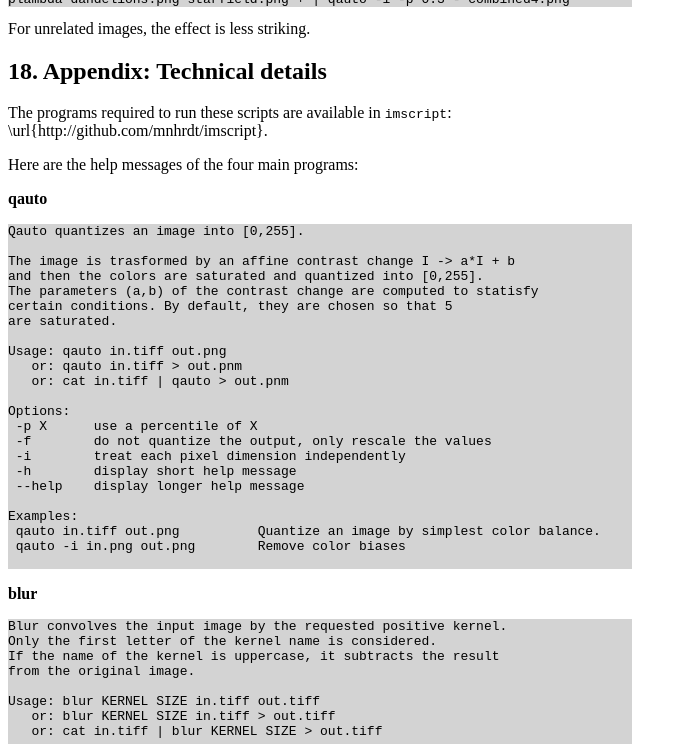
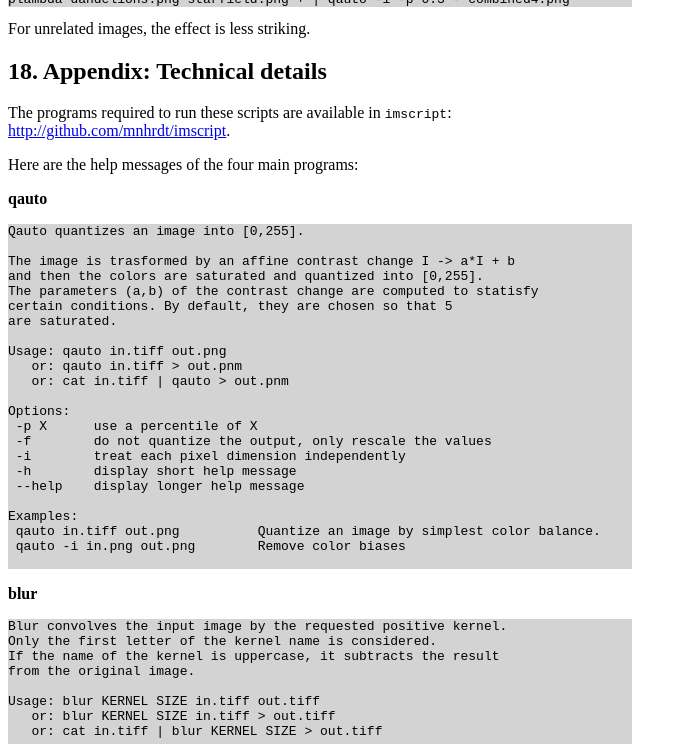
Before and after one commit to gabarro/gabarro.github.io, a Jekyll site: the page ccn/single_layer_gallery.html, which Jekyll copies as it is, in a window 1280 px wide and 900 px high, scrolled down 9250 px, cut to the strip 156-900 px from the top of the window. Shown: the whole strip, without its empty margins (0-687 px from the left). Built offline with Jekyll 4.4.1, drawn with Linux system fonts in a browser that asks for light colours; formulas are drawn with MathJax 3.

Commit message:
[ccn] correct url handling

```diff
--- a/ccn/gen_fourier.html
+++ b/ccn/gen_fourier.html
@@ -1001,7 +1001,7 @@ and $d-p$-forms (which is defined using the metric).
 <p>
 The following are standard results in differential geometry (see e.g.
 Warner's book chapter
-6 \url{https://link.springer.com/content/pdf/10.1007\%2F978-1-4757-1799-0_6.pdf})
+6 <a href="https://link.springer.com/content/pdf/10.1007\%2F978-1-4757-1799-0_6.pdf">https://link.springer.com/content/pdf/10.1007\%2F978-1-4757-1799-0_6.pdf</a>)
 
 <ul>
 	<li style='list-style-type:none'>(1) There is a sequence of $\mathcal{C}^\infty(M)$
--- a/ccn/single_layer_gallery.html
+++ b/ccn/single_layer_gallery.html
@@ -275,7 +275,7 @@ For unrelated images, the effect is less striking.
 
 <p>
 The programs required to run these scripts are available in <code>imscript</code>:
-\url{http://github.com/mnhrdt/imscript}.
+<a href="http://github.com/mnhrdt/imscript">http://github.com/mnhrdt/imscript</a>.
 
 <p>
 Here are the help messages of the four main programs:
--- a/ccn/standard_pde_manifold.html
+++ b/ccn/standard_pde_manifold.html
@@ -39,7 +39,7 @@ and $d-p$-forms (which is defined using the metric).
 <p>
 The following are standard results in differential geometry (see e.g.
 Warner's book chapter
-6 \url{https://link.springer.com/content/pdf/10.1007\%2F978-1-4757-1799-0_6.pdf})
+6 <a href="https://link.springer.com/content/pdf/10.1007\%2F978-1-4757-1799-0_6.pdf">https://link.springer.com/content/pdf/10.1007\%2F978-1-4757-1799-0_6.pdf</a>)
 
 <ul>
 	<li style='list-style-type:none'>(1) There is a sequence of $\mathcal{C}^\infty(M)$
```
Also changed, not shown: 1 other file.
